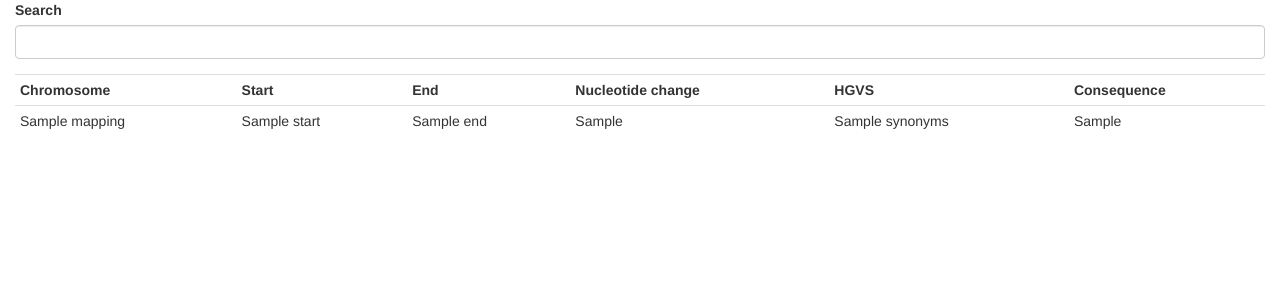
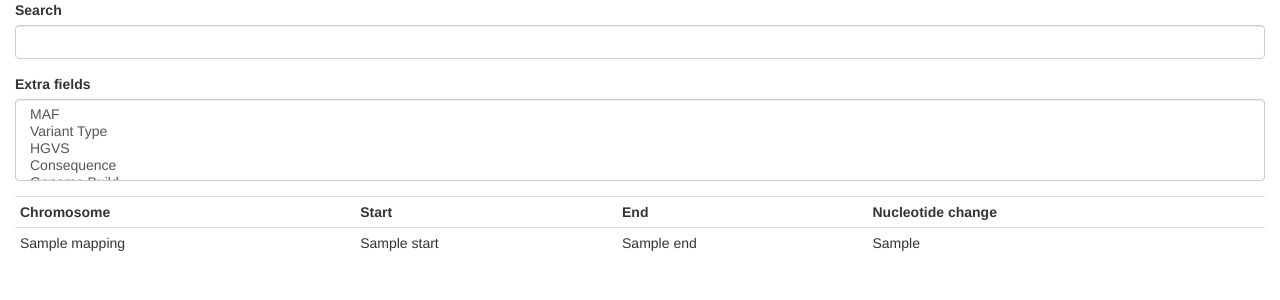
Before and after one commit to stefpiatek/mongo-variants, a Flask app: template app/templates/search.html in a window 1280 px wide. Shown: the top 300 px of the page. Run offline with Flask 2, Linux system fonts and the light colour scheme; the template is opened without the code that fills it: values that come from a table or form of the project are taken from there, most other values are stand-ins (such as "Sample title", 1, 10 or a date in 2020); some libraries are stand-ins or nearby versions.

Commit message:
Add customisable output table fields

```diff
--- a/app/templates/base.html
+++ b/app/templates/base.html
@@ -1,6 +1,6 @@
 {% extends "bootstrap/base.html" %}
 
-  {% block content %}
+{% block content %}
     <div class="container-fluid">
       {% block page_content %}{% endblock %}
     </div>
--- a/app/templates/search.html
+++ b/app/templates/search.html
@@ -2,18 +2,36 @@
 {% import "bootstrap/wtf.html" as wtf %}
 
 {% block page_content %}
-  <div>{{ wtf.quick_form(form, form_type="horizontal")}} </div>
+  <div>{{ wtf.quick_form(form)}}
+  </div>
 
+    {% if var_list %}
+        <div>
         <table class ="table table-condensed" width="100%" cellspacing="0">
             <tbody>
-
                 <tr>
                     <th>Chromosome</th>
                     <th> Start</th>
                     <th>End</th>
                     <th>Nucleotide change</th>
+                    {% if "hgvs" in extra_fields %}
                         <th>HGVS</th>
+                    {% endif %}
+                    {% if "consequence" in extra_fields %}
                         <th>Consequence</th>
+                    {% endif %}
+                    {% if "maf" in extra_fields %}
+                        <th>MAF</th>
+                    {% endif %}
+                    {% if "variant_type" in extra_fields %}
+                        <th>Variant type</th>
+                    {% endif %}
+                    {% if "genome_build" in extra_fields %}
+                        <th>Genome Build</th>
+                    {% endif %}
+                    {% if "strand" in extra_fields %}
+                        <th>Strand</th>
+                    {% endif %}
                 </tr>
                  {% for variant in var_list %}
                     <tr>
@@ -21,10 +39,28 @@
                         <td> {{ variant.mappings.0.start }}</td>
                         <td> {{ variant.mappings.0.end }}</td>
                         <td> {{ variant.mappings.0.allele_string }}</td>
-                <td> {{ variant.synonyms }}</td>
-                <td> {{ variant.most_severe_consequence}}</td>
+                        {% if "hgvs" in extra_fields %}
+                            <td> {{ variant.synonyms | join(", ")}}</td>
+                        {% endif %}
+                        {% if "consequence" in extra_fields %}
+                            <td> {{ variant.most_severe_consequence }}</td>
+                        {% endif %}
+                        {% if "maf" in extra_fields %}
+                            <td> {{ variant.MAF }}</td>
+                        {% endif %}
+                        {% if "variant_type" in extra_fields %}
+                            <td> {{ variant.var_class }}</td>
+                        {% endif %}
+                        {% if "genome_build" in extra_fields %}
+                            <td> {{ variant.mappings.0.assembly_name }}</td>
+                        {% endif %}
+                        {% if "strand" in extra_fields %}
+                            <td> {{ variant.mappings.0.strand }}</td>
+                        {% endif %}
                     </tr>
                  {% endfor %}
             </tbody>
         </table>
+    {% endif %}
+    </div>
 {% endblock %}
--- a/app/variants/forms.py
+++ b/app/variants/forms.py
@@ -1,8 +1,14 @@
 from flask_wtf import FlaskForm
 
 from wtforms.validators import DataRequired
-from wtforms import (StringField, IntegerField)
+from wtforms import StringField, SelectField, SelectMultipleField
 
 
 class SearchForm(FlaskForm):
     search = StringField('Search', validators=[DataRequired()])
+    FIELD_CHOICES = (
+        ("maf", "MAF"), ("variant_type", "Variant Type"),
+        ("hgvs", "HGVS"), ("consequence", "Consequence"),
+        ("genome_build", "Genome Build"), ("strand", "Strand")
+    )
+    extra_fields = SelectMultipleField("Extra fields", choices=FIELD_CHOICES)
```
Also changed, not shown: app/variants/views.py (+10 -6 lines), reqirements.txt (+8 -0 lines). Lines whose indentation alone changed are shown as unchanged.
